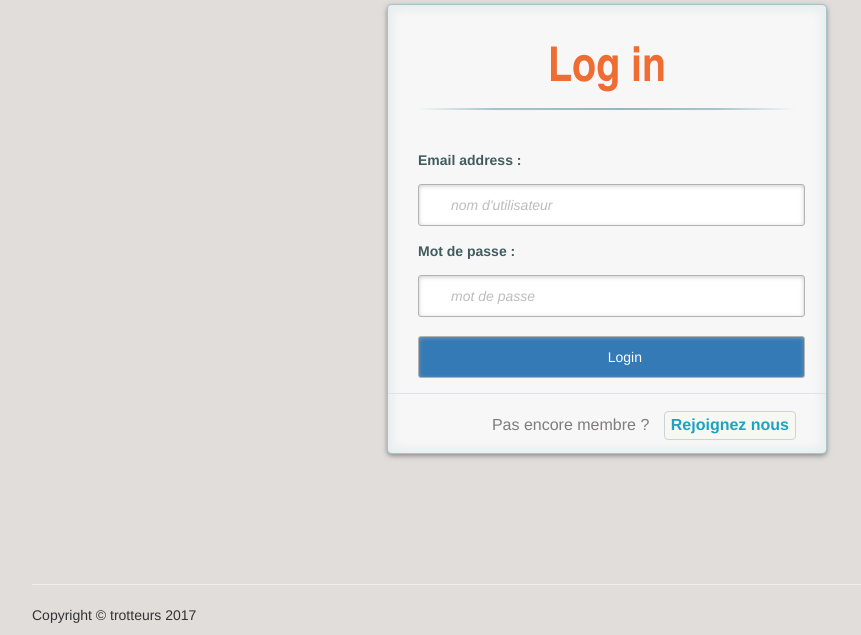
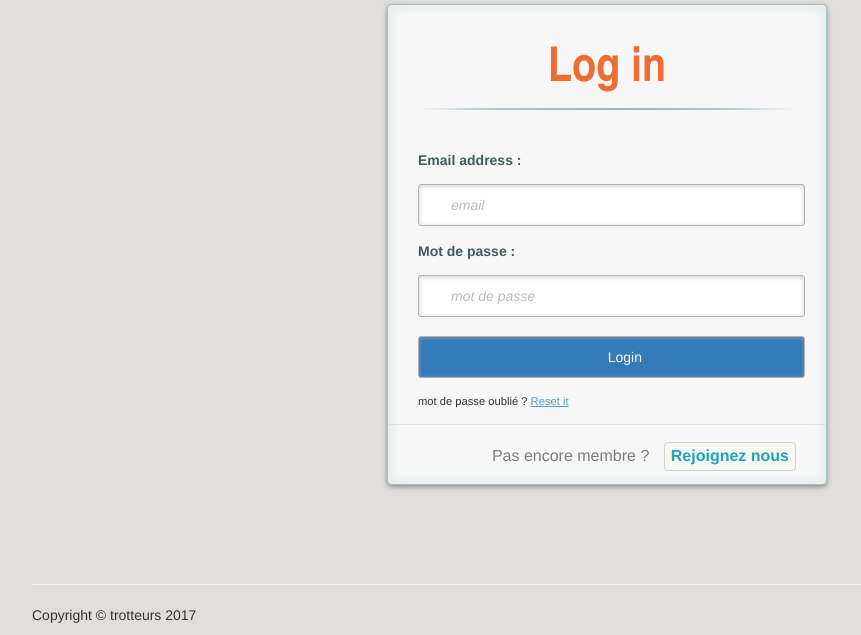
Before and after one commit to amandine-djelassi/website_project, a Django app: page /accounts/login/ in a window 1280 px wide. Shown: the part 218-853 px from the top of the page, without its empty margins (38-899 px from the left). Run offline with Django 3.2, Linux system fonts and the light colour scheme; some libraries are stand-ins or nearby versions.

Commit message:
reset password if forgot available

```diff
--- a/trotteurs/templates/registration/login.html
+++ b/trotteurs/templates/registration/login.html
@@ -23,21 +23,25 @@
       <form  action="mysuperscript.php" autocomplete="on">
         <h1>Log in</h1>
         <p>
-          <label for="username" class="uname" >{{ form.username.label_tag }}</label>
-          <input id="username" name="username" required="required" type="text" placeholder="nom d'utilisateur"/>
+          <label for="email" class="uname" >{{ form.username.label_tag }}</label>
+          <input id="email" name="email" required="required" type="text" placeholder="email"/>
         </p>
         <p>
           <label for="password" class="youpasswd">{{ form.password.label_tag }}</label>
           <input id="password" name="password" required="required" type="password" placeholder="mot de passe" />
         </p>
-        <p class="login button">
+        <p>
           <input type="submit" value="Login" class="btn btn-primary"/>
+        </p>
+        <p class="reset_password">
+          mot de passe oublié ?
+          <a href="{% url 'auth_password_reset' %}">Reset it</a>
         </p>
         <p class="change_link">
           Pas encore membre ?
           <a href="{% url 'registration_register' %}#toregister" class="to_register">Rejoignez nous</a>
         </p>
-      </form>
+              </form>
     </div>
   </div>
 </form>
--- /dev/null
+++ b/trotteurs/templates/registration/password_reset_subject.txt
@@ -0,0 +1 @@
+TestSite password reset
--- a/trotteurs/trotteurs/static/trotteurs/css/login.css
+++ b/trotteurs/trotteurs/static/trotteurs/css/login.css
@@ -121,9 +121,10 @@ input {
 .keeplogin label{
 	width: 80%;
 }
-
+p.reset_password{
+	font-size: 80%;
+}
 /*styling the links to change from one form to another */
-
 p.change_link{
 	position: absolute;
 	color: rgb(127, 124, 124);
@@ -139,7 +140,7 @@ p.change_link{
 	        border-radius: 0 0  5px 5px;
 }
 
-#wrapper p.change_link a {
+#wrapper p.change_link a{
 	display: inline-block;
 	font-weight: bold;
 	background: rgb(247, 248, 241);
@@ -157,7 +158,7 @@ p.change_link{
 	-ms-transition: all 0.4s  linear;
 	transition: all 0.4s  linear;
 }
-#wrapper p.change_link a:hover {
+#wrapper p.change_link a:hover{
 	color: rgb(57, 191, 215);
 	background: rgb(247, 247, 247);
 	border: 1px solid rgb(74, 179, 198);
```
Also changed, not shown: trotteurs/templates/registration/password_reset_form.html (+4 -3 lines).
